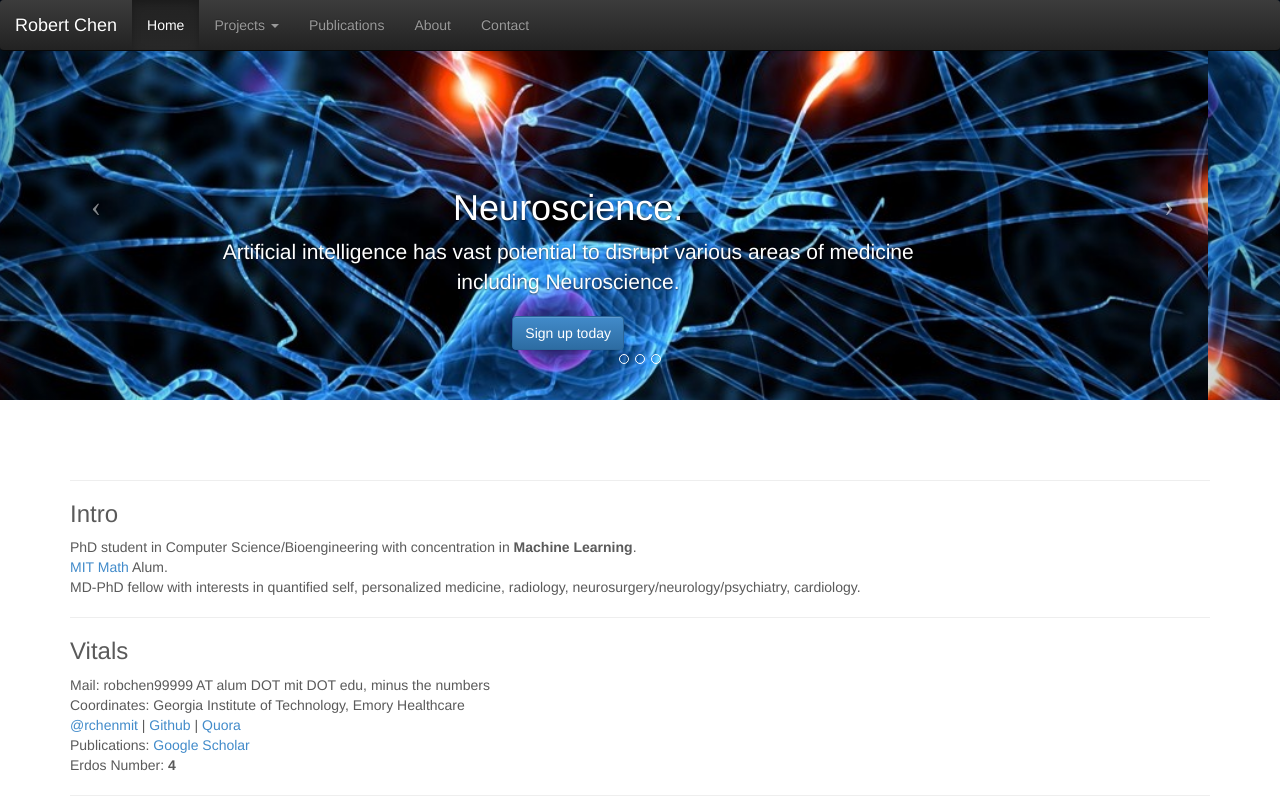
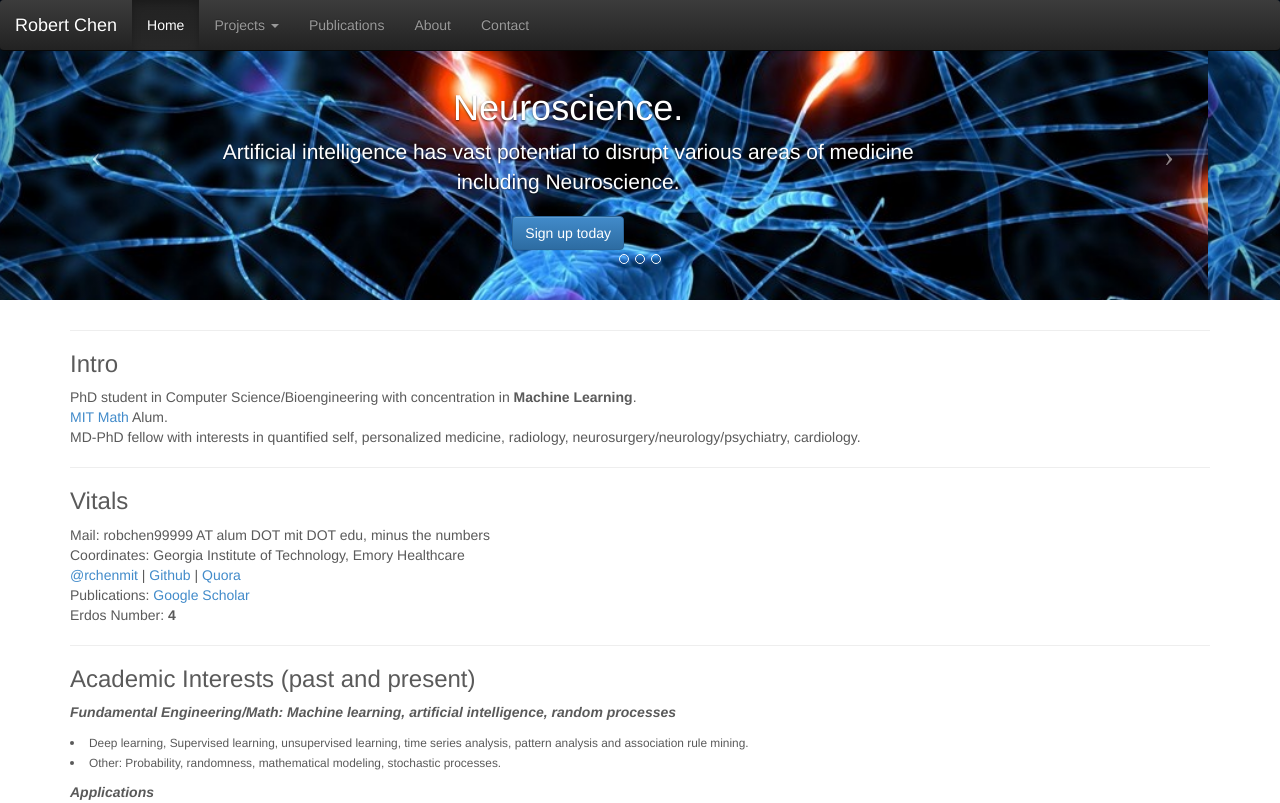
Before and after one commit to rchenmit/www, a plain HTML site: page index.html in a window 1280 px wide. Shown: the top 803 px of the page. Drawn offline with nearby package versions, Linux system fonts and the light colour scheme.

Commit message:
updated mystyles_simple.css

```diff
--- a/css_mine/mystyles_simple.css
+++ b/css_mine/mystyles_simple.css
@@ -26,23 +26,24 @@ body {
 
 /* Carousel base class */
 .carousel {
-  margin-bottom: 60px;
+  margin-bottom: 10px;
 }
 /* Since positioning the image, we need to help out the caption */
 .carousel-caption {
   z-index: 10;
 }
 
+
 /* Declare heights because of positioning of img element */
 .carousel .item {
-  height: 400px;
+  height: 300px;
   background-color:#555;
 }
 .carousel img {
   position: absolute;
   top: 0;
   left: 0;
-  min-height: 400px;
+  min-height: 300px;
   min-width: 100%;
 }
 
```
Also changed, not shown: img/mitlogo.png (added).
